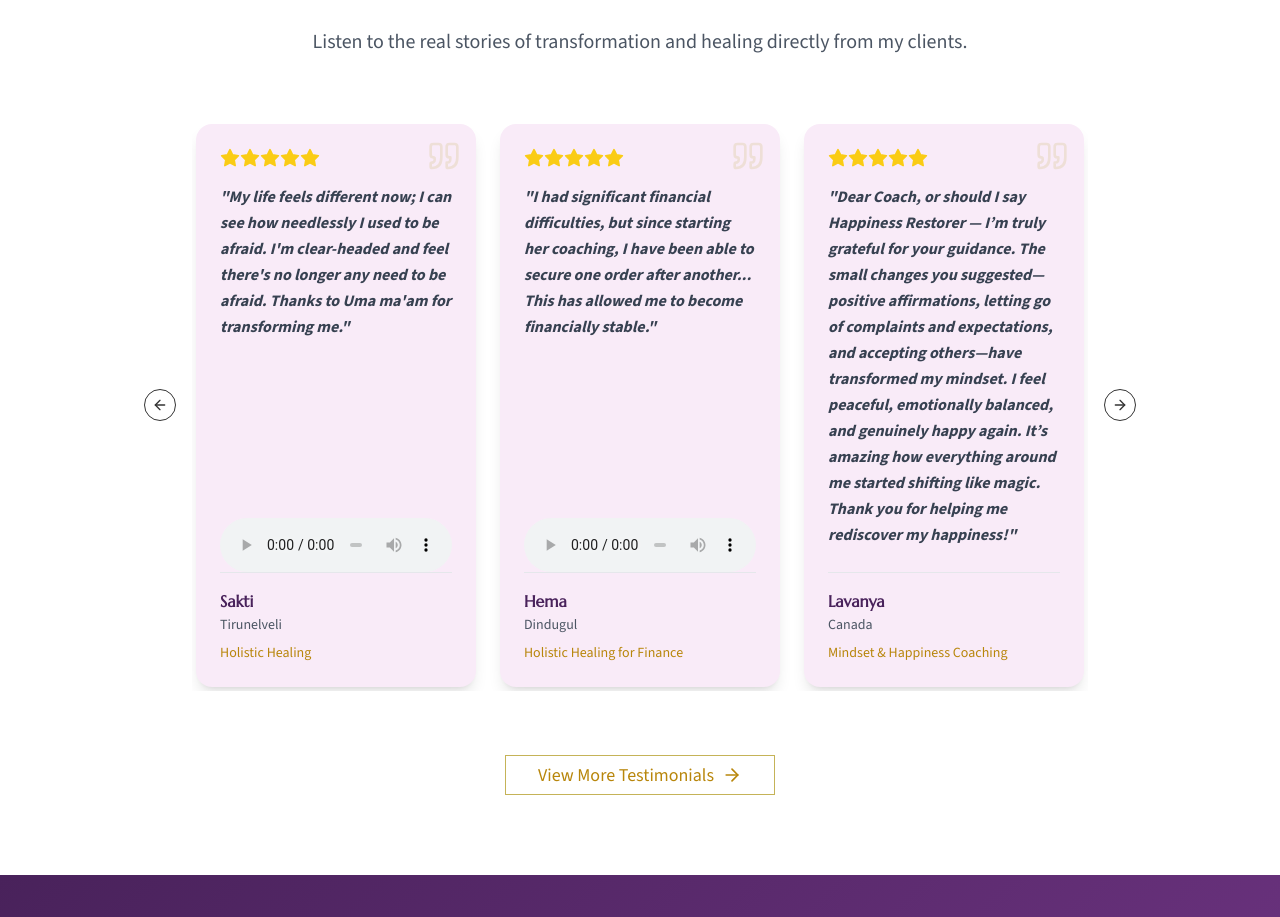
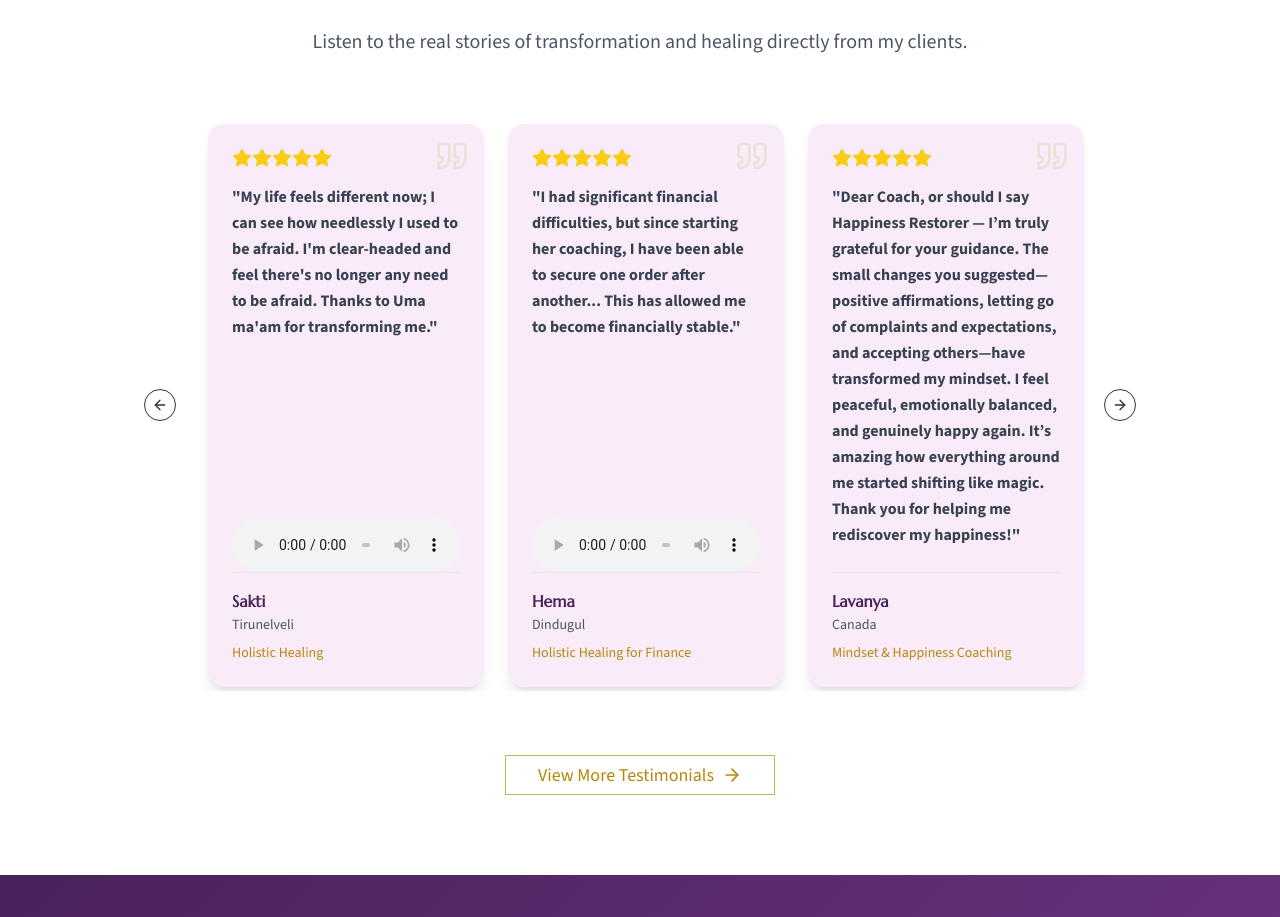
Before and after one commit to rameshkumark24/Umapandiyan, a React (Vite) app: page / in a window 1280 px wide. Shown: the part 1999-2916 px from the top of the page. Built offline with nearby package versions, Linux system fonts and the light colour scheme.

Commit message:
Refactor comments and adjust testimonial styling
Updated comments for clarity and removed 'italic' class from testimonial text.

```diff
--- a/src/pages/Home.jsx
+++ b/src/pages/Home.jsx
@@ -63,7 +63,7 @@ const Home = () => {
         />
       </Helmet>
 
-      {/* Hero Section (Unchanged) */}
+      {/* Hero Section */}
       <section className="relative min-h-screen flex items-center justify-center overflow-hidden font-body">
         <div className="absolute inset-0 bg-gradient-to-br from-white to-primary-lightest opacity-50"></div>
         <div className="relative z-10 max-w-7xl mx-auto px-4 sm:px-6 lg:px-8 py-20">
@@ -149,7 +149,7 @@ const Home = () => {
         </div>
       </section>
 
-      {/* Offerings Section (Unchanged) */}
+      {/* Offerings Section */}
       <section className="py-20 bg-white">
         <div className="max-w-7xl mx-auto px-4 sm:px-6 lg:px-8">
           <motion.div
@@ -192,7 +192,7 @@ const Home = () => {
         </div>
       </section>
 
-      {/* Quote Section (Unchanged) */}
+      {/* Quote Section */}
       <section className="py-20 bg-white font-body">
         <div className="max-w-4xl mx-auto px-4 sm:px-6 lg:px-8 text-center">
           <motion.div
@@ -209,7 +209,7 @@ const Home = () => {
         </div>
       </section>
 
-      {/* UPDATED Testimonials Section */}
+      {/* Testimonials Section */}
       <section className="py-20 bg-white font-body">
         <div className="max-w-7xl mx-auto px-4 sm:px-6 lg:px-8">
           <motion.div
@@ -240,11 +240,10 @@ const Home = () => {
               }}
               className="w-full max-w-sm sm:max-w-xl md:max-w-2xl lg:max-w-4xl mx-auto"
             >
-              <CarouselContent>
+              <CarouselContent className="-ml-1 px-12 sm:px-0">
                 {homeTestimonials.map((testimonial) => (
                   <CarouselItem key={testimonial.id} className="md:basis-1/2 lg:basis-1/3">
                     <div className="p-1 h-full">
-                      {/* --- THIS IS THE ONLY LINE THAT CHANGED --- */}
                       <div className="bg-[#F9EBF8] rounded-2xl p-6 shadow-lg hover-lift relative flex flex-col h-full">
                         <div className="absolute top-4 right-4 text-accent-gold opacity-20">
                           <Quote className="w-8 h-8" />
@@ -258,7 +257,8 @@ const Home = () => {
 
                         {testimonial.audioSrc ? (
                           <>
-                            <p className="text-gray-700 mb-4 font-bold leading-relaxed flex-grow italic">
+                            {/* UPDATED: Removed 'italic' class */}
+                            <p className="text-gray-700 mb-4 font-bold leading-relaxed flex-grow">
                               "{testimonial.text}"
                             </p>
                             <audio controls className="w-full mt-4">
@@ -267,9 +267,12 @@ const Home = () => {
                             </audio>
                           </>
                         ) : (
-                          <p className="text-gray-700 mb-6 font-bold leading-relaxed flex-grow italic">
-                            "{testimonial.text}"
-                          </p>
+                          <>
+                            {/* UPDATED: Removed 'italic' class */}
+                            <p className="text-gray-700 mb-6 font-bold leading-relaxed flex-grow">
+                              "{testimonial.text}"
+                            </p>
+                          </>
                         )}
 
                         <div className="border-t pt-4 mt-auto">
@@ -303,7 +306,8 @@ const Home = () => {
         </div>
       </section>
 
-      {/* CTA Section (Unchanged) */}
+      {/* CTA Section */}
+      {/* UPDATED: This section now uses 'gradient-bg' to match the footer */}
       <section className="py-20 gradient-bg font-body">
         <div className="max-w-4xl mx-auto px-4 sm:px-6 lg:px-8 text-center">
           <motion.div
```
